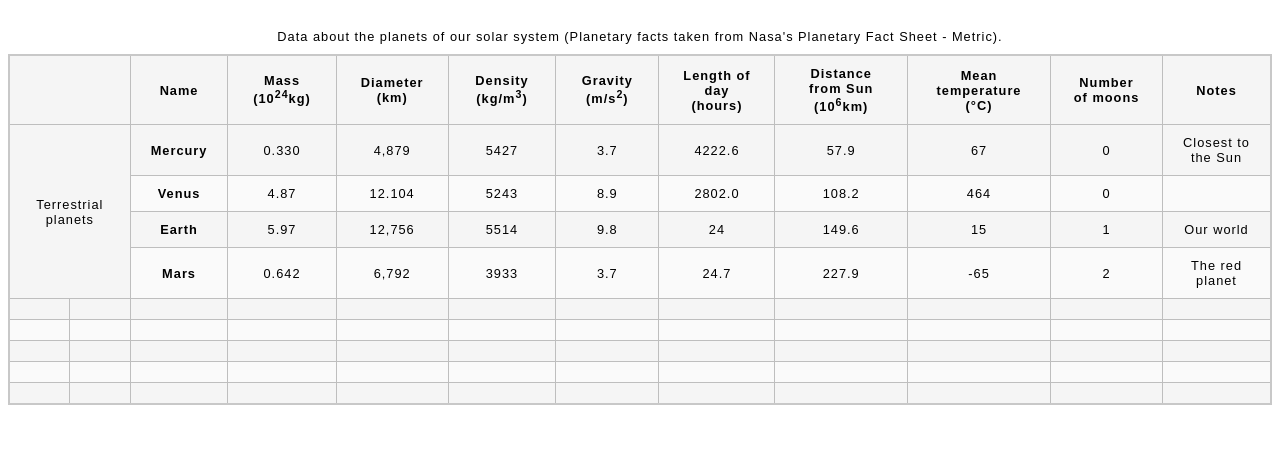
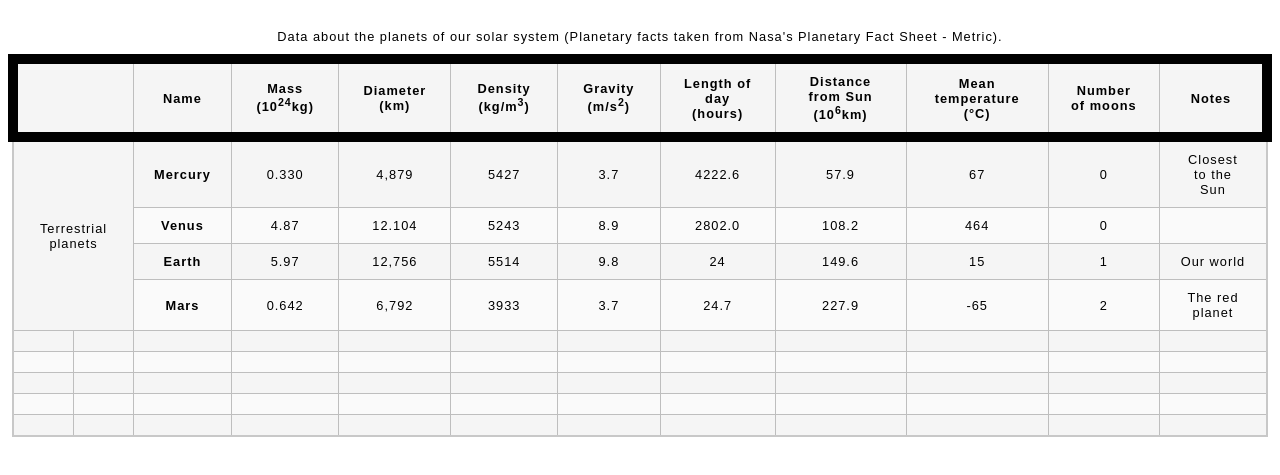
Before and after one commit to JoelBejot/int-html-css, a plain HTML site: page tables-assessment/blank-template.html in a window 1280 px wide. Shown: the part 61-536 px from the top of the page. Drawn offline with Linux system fonts and the light colour scheme.

Commit message:
Update minimal-table.css

```diff
--- a/tables-assessment/minimal-table.css
+++ b/tables-assessment/minimal-table.css
@@ -34,6 +34,8 @@ caption {
   padding: 10px;
 }
 
+
+
 .bold {
   font-weight: bold;
 }
@@ -41,3 +43,7 @@ caption {
 .planet-names {
   font-weight: bold;
 }
+
+.box {
+  border: 10px solid black;
+}
```
